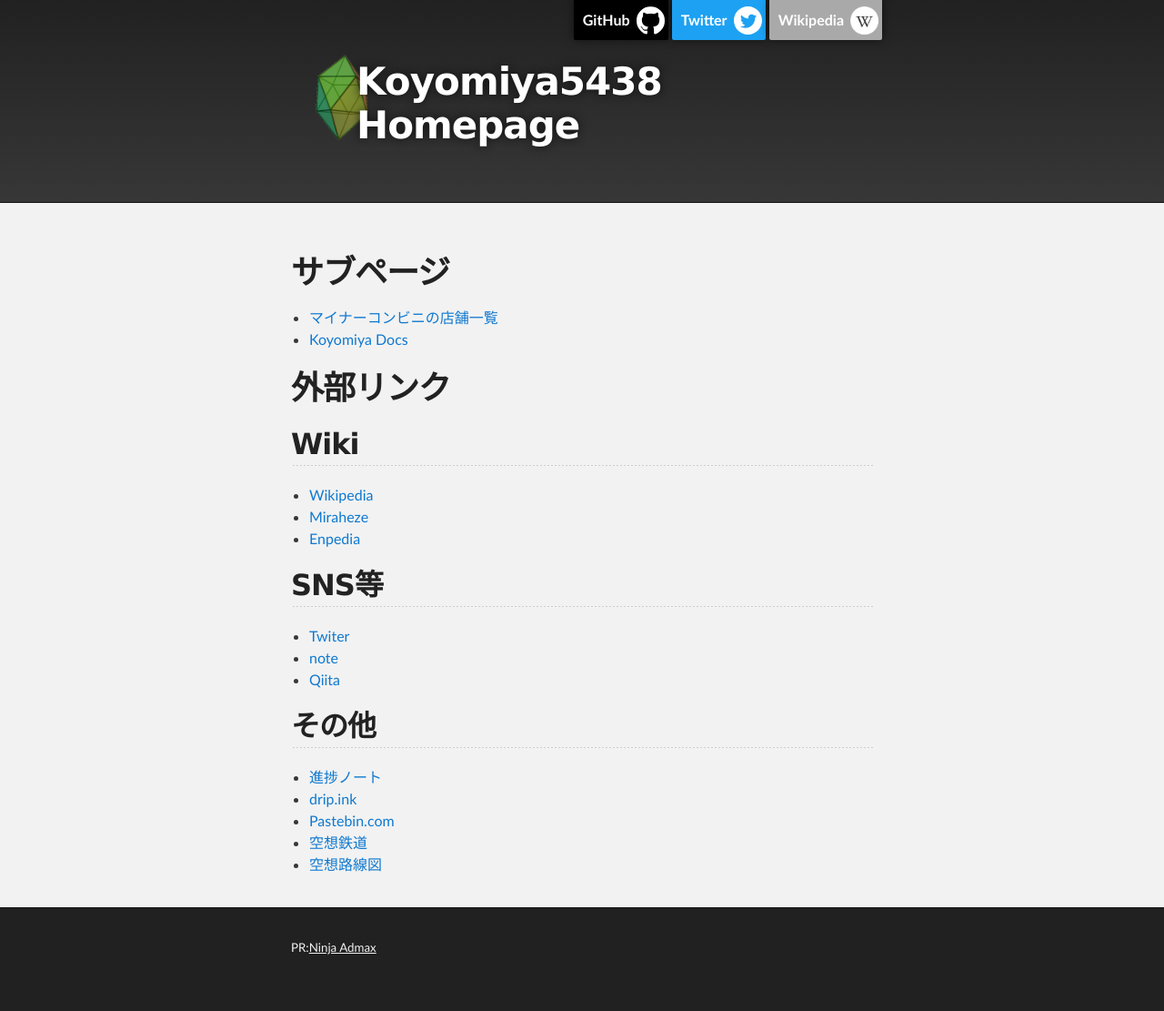
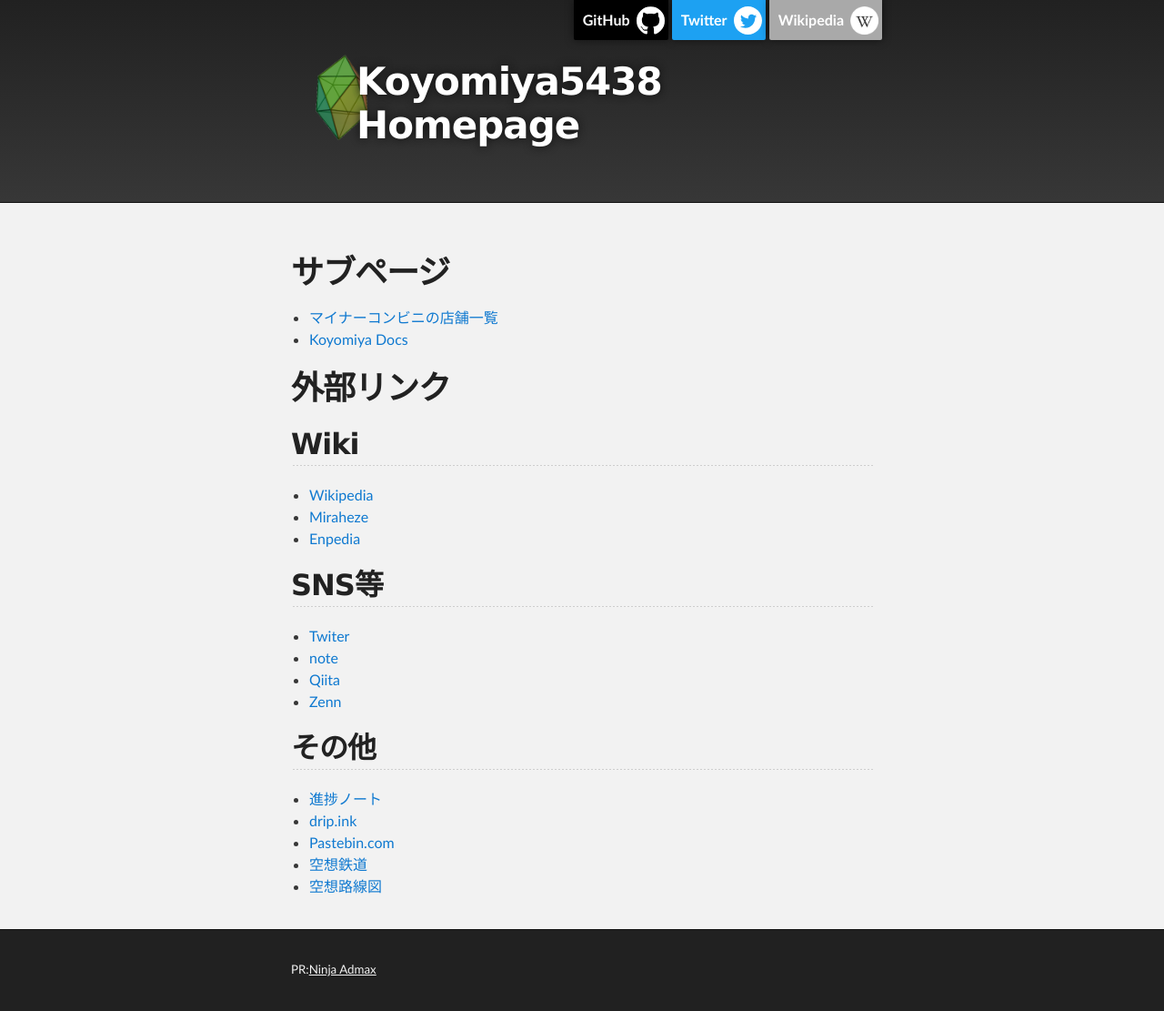
Before and after one commit to koyomiyahouya/koyomiyahouya.github.io, a Jekyll site: the page built from index.md, in a window 1280 px wide. Shown: the whole page at 91% size. Built offline with Jekyll 4.4.1, drawn with Linux system fonts in a browser that asks for light colours; the repository's description, which GitHub fills in, is left out; before the commit the page ends 1087 px from its top, so only the background shows below that.

Commit message:
Update index.md

```diff
--- a/index.md
+++ b/index.md
@@ -16,6 +16,7 @@ title: Koyomiya5438 Homepage
 * [Twiter](https://twitter.com/koyomiyahouya)
 * [note](https://note.com/koyomiya)
 * [Qiita](https://qiita.com/Koyomiya)
+* [Zenn](htpps://zen.dev/koyomiya)
 
 ## その他
 * [進捗ノート](https://shinchoku.net/users/koyomiyahouya)
```
